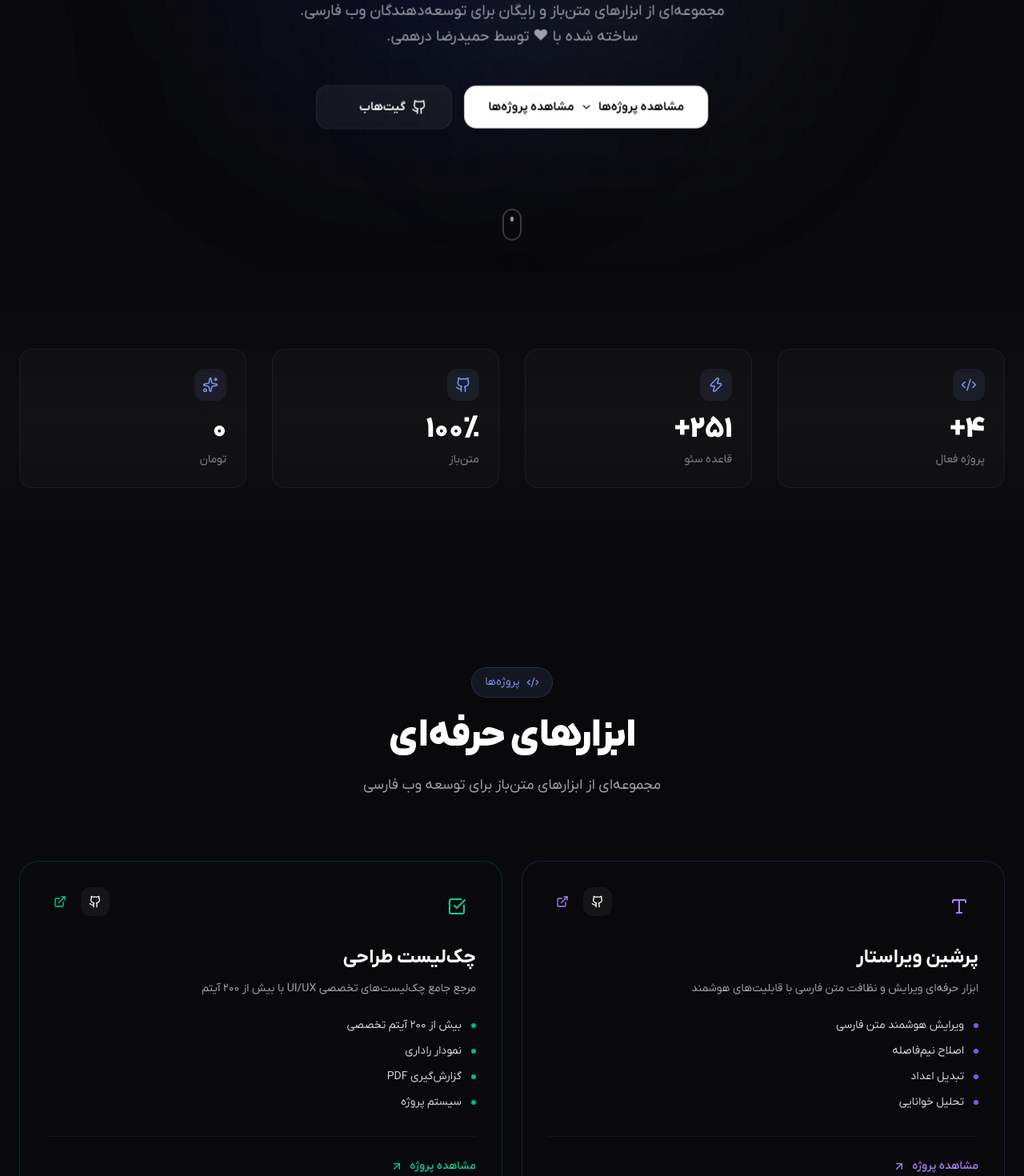
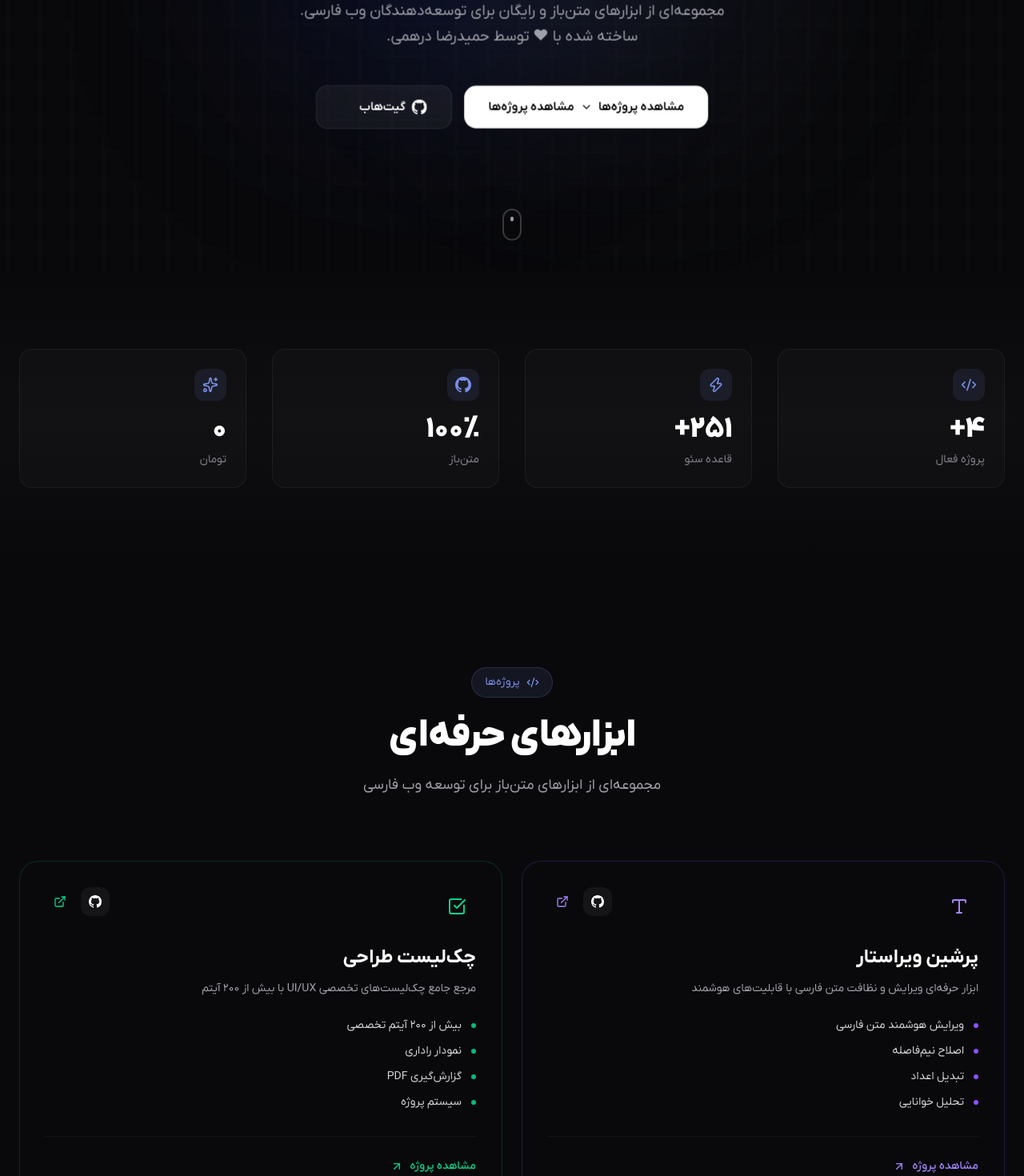
Before and after one commit to derhami/nounproject.ir, a React (Vite) app: page / in a window 1280 px wide. Shown: the part 460-1930 px from the top of the page at 80% size. Built offline with nearby package versions, Linux system fonts and the light colour scheme; a web font is replaced by a local one.

Commit message:
fix: resolve TypeScript errors and update landing page

```diff
--- a/src/App.tsx
+++ b/src/App.tsx
@@ -2,19 +2,23 @@
 import { motion, useScroll, useTransform } from 'framer-motion'
 import {
   ExternalLink,
-  Github,
   Type,
   Palette,
   Sun,
   Moon,
   CheckSquare,
-  ArrowLeft,
   Sparkles,
   Code2,
   Zap,
   ChevronDown,
   ArrowUpRight
 } from 'lucide-react'
+
+const GithubIcon = ({ className }: { className?: string }) => (
+  <svg className={className} viewBox="0 0 24 24" fill="currentColor">
+    <path d="M12 0C5.37 0 0 5.37 0 12c0 5.31 3.435 9.795 8.205 11.385.6.105.825-.255.825-.57 0-.285-.015-1.23-.015-2.235-3.015.555-3.795-.735-4.035-1.41-.135-.345-.72-1.41-1.23-1.695-.42-.225-1.02-.78-.015-.795.945-.015 1.62.87 1.845 1.23 1.08 1.815 2.805 1.305 3.495.99.105-.78.42-1.305.765-1.605-2.67-.3-5.46-1.335-5.46-5.925 0-1.305.465-2.385 1.23-3.225-.12-.3-.54-1.53.12-3.18 0 0 1.005-.315 3.3 1.23.96-.27 1.98-.405 3-.405s2.04.135 3 .405c2.295-1.56 3.3-1.23 3.3-1.23.66 1.65.24 2.88.12 3.18.765.84 1.23 1.905 1.23 3.225 0 4.605-2.805 5.625-5.475 5.925.435.375.81 1.095.81 2.22 0 1.605-.015 2.895-.015 3.3 0 .315.225.69.825.57A12.02 12.02 0 0024 12c0-6.63-5.37-12-12-12z"/>
+  </svg>
+)
 
 function App() {
   const [isDark, setIsDark] = useState(() => {
@@ -208,7 +212,7 @@
               target="_blank"
               className="group inline-flex items-center gap-2 px-8 py-4 rounded-2xl bg-white/5 border border-white/10 font-semibold text-base hover:bg-white/10 transition-all duration-300"
             >
-              <Github className="w-5 h-5" />
+              <GithubIcon className="w-5 h-5" />
               <span>گیت‌هاب</span>
               <ArrowUpRight className="w-4 h-4 opacity-0 -translate-x-2 group-hover:opacity-100 group-hover:translate-x-0 transition-all duration-300" />
             </a>
@@ -240,7 +244,7 @@
             {[
               { value: '۴+', label: 'پروژه فعال', icon: <Code2 className="w-5 h-5" /> },
               { value: '۲۵۱+', label: 'قاعده سئو', icon: <Zap className="w-5 h-5" /> },
-              { value: '۱۰۰٪', label: 'متن‌باز', icon: <Github className="w-5 h-5" /> },
+              { value: '۱۰۰٪', label: 'متن‌باز', icon: <GithubIcon className="w-5 h-5" /> },
               { value: '۰', label: 'تومان', icon: <Sparkles className="w-5 h-5" /> }
             ].map((stat, i) => (
               <motion.div
@@ -308,7 +312,7 @@
                         className="p-2.5 rounded-xl bg-white/5 hover:bg-white/10 transition-all duration-200 hover:scale-105"
                         title="مشاهده کد"
                       >
-                        <Github className="w-4 h-4" />
+                        <GithubIcon className="w-4 h-4" />
                       </a>
                       <a
                         href={project.href}
@@ -383,7 +387,7 @@
                 target="_blank"
                 className="group inline-flex items-center gap-2 px-8 py-4 rounded-2xl bg-white/5 border border-white/10 font-semibold text-base hover:bg-white/10 transition-all duration-300"
               >
-                <Github className="w-5 h-5" />
+                <GithubIcon className="w-5 h-5" />
                 <span>گیت‌هاب</span>
               </a>
             </div>
```
